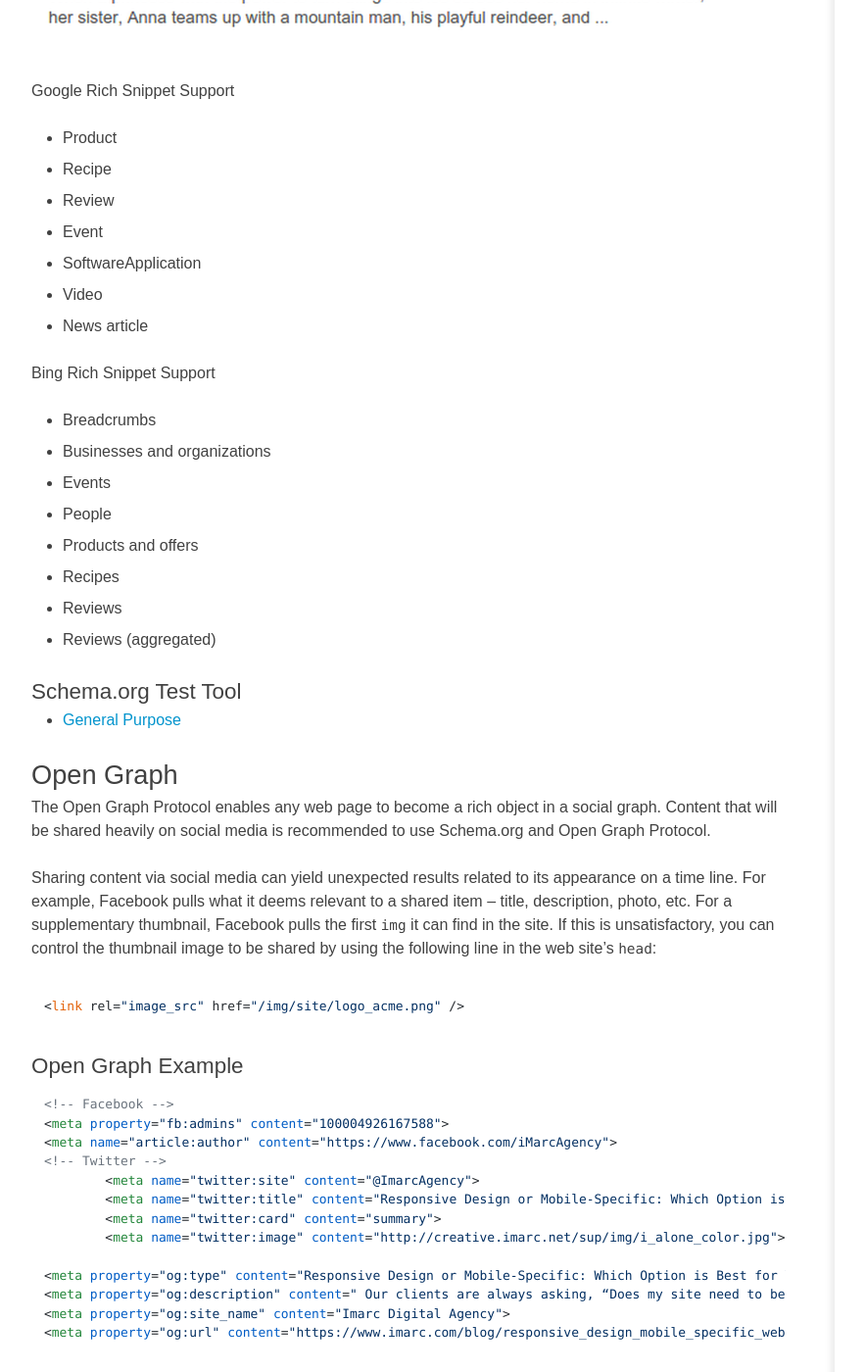
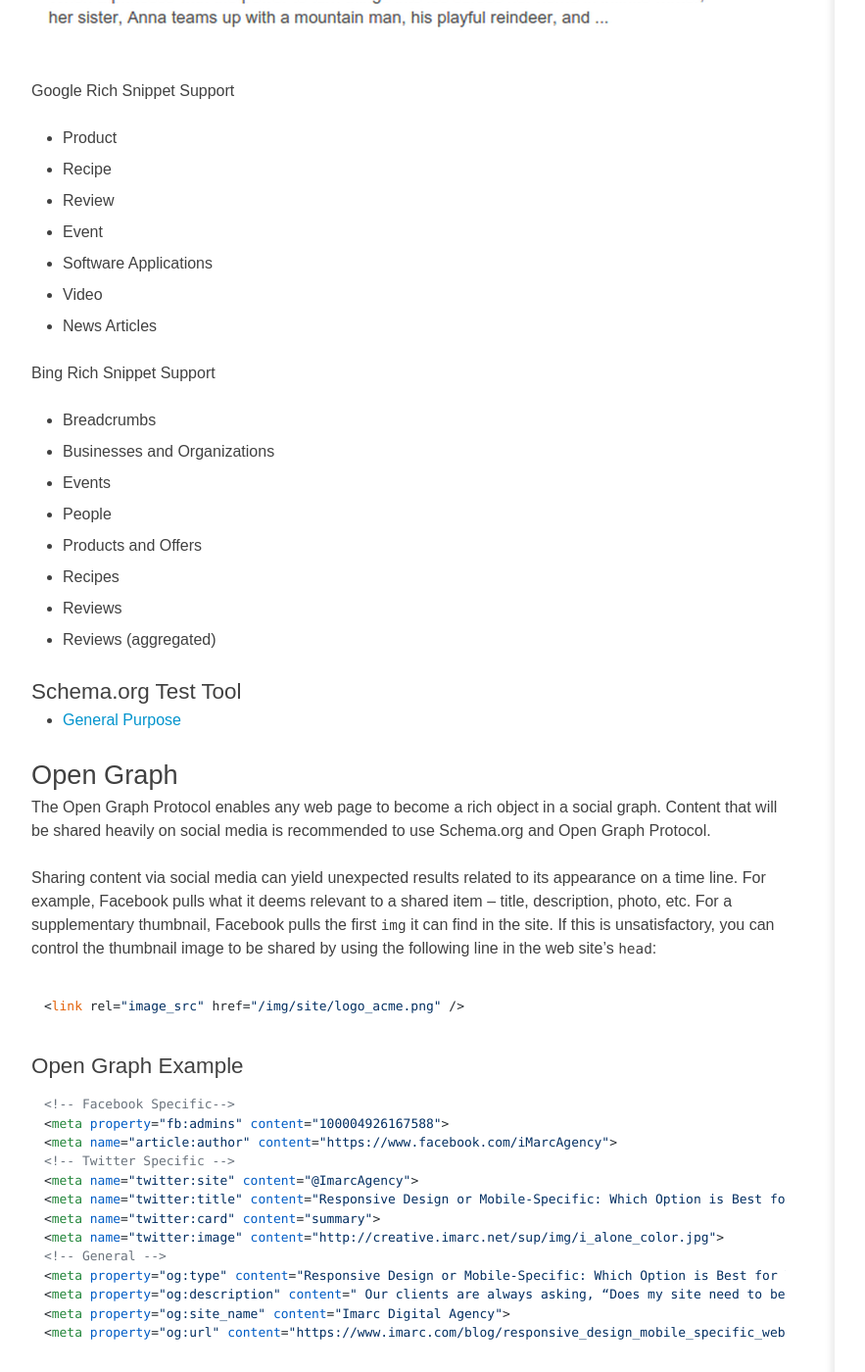
Before and after one commit to imarc/handbook, a Jekyll site: the page built from frontend.markdown, in a window 1280 px wide and 1400 px high, scrolled down 13332 px. Shown: the whole window at 98% size, without its empty margins (88-971 px from the left). Built offline with Jekyll 4.4.1, drawn with Linux system fonts in a browser that asks for light colours; nearby versions of some CDN libraries.

Commit message:
format edit

```diff
--- a/frontend.markdown
+++ b/frontend.markdown
@@ -598,6 +598,7 @@ Schema.org is a collaborative, community activity with a mission to create, main
 **[For a complete list of types and example markup.](http://schema.org/docs/full.html)**
 
 #### Rich Snippets
+
 If you want content to appear as rich snippets on major search engines it is recommended that you use structured data markup on these types of content.
 
 ![Rich Snippet](img/rs-frozen.png)
@@ -608,17 +609,17 @@ If you want content to appear as rich snippets on major search engines it is rec
 - Recipe
 - Review
 - Event
-- SoftwareApplication
+- Software Applications
 - Video
-- News article
+- News Articles
 
 **Bing Rich Snippet Support**
 
 - Breadcrumbs
-- Businesses and organizations
+- Businesses and Organizations
 - Events
 - People
-- Products and offers
+- Products and Offers
 - Recipes
 - Reviews
 - Reviews (aggregated)
@@ -635,15 +636,15 @@ Sharing content via social media can yield unexpected results related to its app
 	<link rel="image_src" href="/img/site/logo_acme.png" />
 
 #### Open Graph Example
-	<!-- Facebook -->
+	<!-- Facebook Specific-->
 	<meta property="fb:admins" content="100004926167588">
 	<meta name="article:author" content="https://www.facebook.com/iMarcAgency">
-	<!-- Twitter -->
-		<meta name="twitter:site" content="@ImarcAgency">
-    	<meta name="twitter:title" content="Responsive Design or Mobile-Specific: Which Option is Best for You? | Imarc Web Design: Boston + Santa Cruz">
-    	<meta name="twitter:card" content="summary">
-    	<meta name="twitter:image" content="http://creative.imarc.net/sup/img/i_alone_color.jpg">
-
+	<!-- Twitter Specific -->
+    <meta name="twitter:site" content="@ImarcAgency">
+    <meta name="twitter:title" content="Responsive Design or Mobile-Specific: Which Option is Best for You? | Imarc Web Design: Boston + Santa Cruz">
+    <meta name="twitter:card" content="summary">
+    <meta name="twitter:image" content="http://creative.imarc.net/sup/img/i_alone_color.jpg">
+	<!-- General -->
 	<meta property="og:type" content="Responsive Design or Mobile-Specific: Which Option is Best for You?">
 	<meta property="og:description" content=" Our clients are always asking, “Does my site need to be responsive?” In a word, yes. But, there are options to consider when it comes to delivering a mobile optimized experience. There is no “one size fits all approach,” and the direction your…">
 	<meta property="og:site_name" content="Imarc Digital Agency">
@@ -655,7 +656,6 @@ Sharing content via social media can yield unexpected results related to its app
 - [General Purpose](http://iframely.com/debug)
 - [Facebook](https://developers.facebook.com/tools/debug)
 - [Twitter](https://dev.twitter.com/docs/cards/validation/validator)
-
 
 ### Structure
 
```
